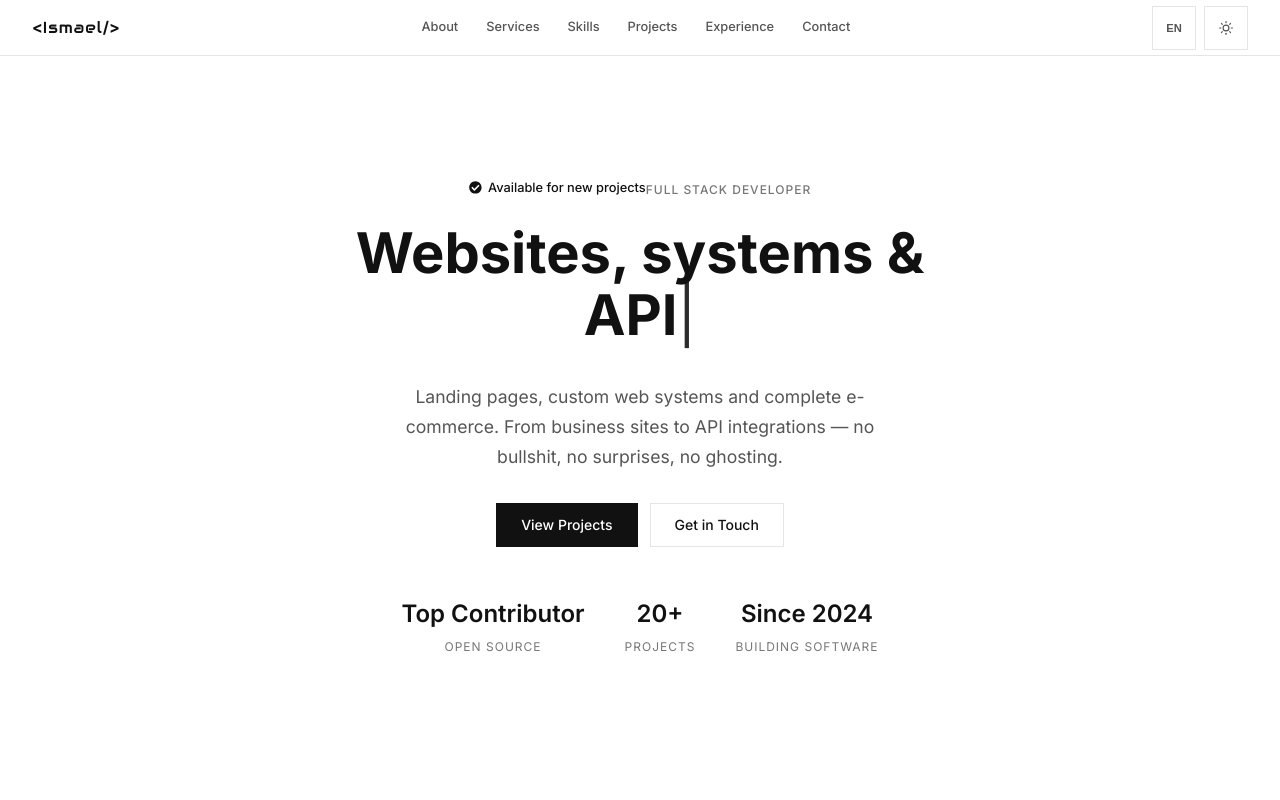
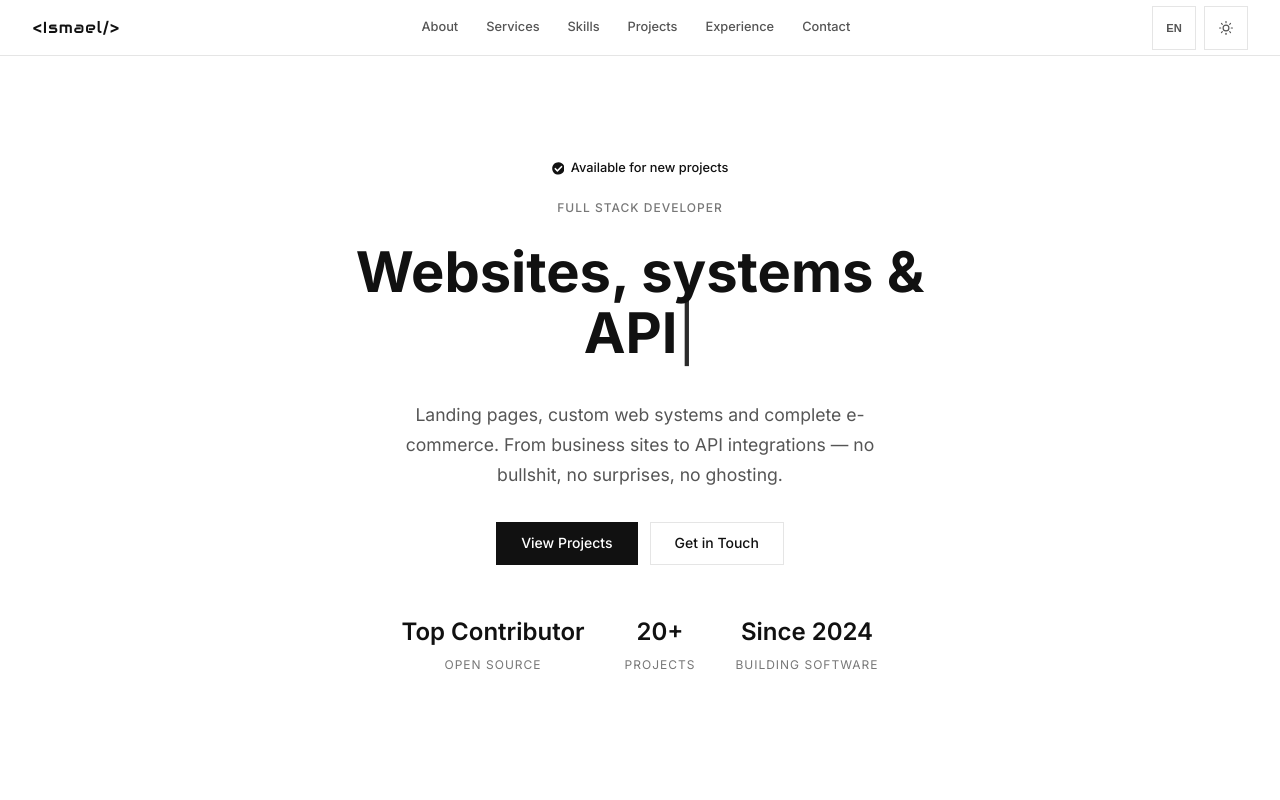
Before and after one commit to ismaeldouglasdev/meu-portfolio, a React (Vite) app: page / in a window 1280 px wide. Shown: the top 800 px of the page. Built offline with nearby package versions, Linux system fonts and the light colour scheme; no server answers.

Commit message:
fix: hero badge layout stacking and update email
- Change hero-badge from inline-flex to flex so tag stacks below
- Update mailto from y2kgif@gmail.com to contact@ismaeltech.com

```diff
--- a/src/App.css
+++ b/src/App.css
@@ -167,8 +167,9 @@
 }
 
 .hero-badge {
-  display: inline-flex;
-  align-items: center;
+  display: flex;
+  align-items: center;
+  justify-content: center;
   font-size: 0.8rem;
   font-weight: 500;
   color: var(--text);
--- a/src/components/Contato.tsx
+++ b/src/components/Contato.tsx
@@ -4,7 +4,7 @@ import { useTranslation } from '../i18n';
 const contatos = [
   { icon: <FaGithub aria-hidden="true" />, label: 'GitHub', href: 'https://github.com/ismaeldouglasdev' },
   { icon: <FaLinkedin aria-hidden="true" />, label: 'LinkedIn', href: 'https://linkedin.com/in/ismaeldouglasdev' },
-  { icon: <FaEnvelope aria-hidden="true" />, label: 'Email', href: 'mailto:y2kgif@gmail.com' },
+  { icon: <FaEnvelope aria-hidden="true" />, label: 'Email', href: 'mailto:contact@ismaeltech.com' },
   { icon: <FaWhatsapp aria-hidden="true" />, label: 'WhatsApp', href: 'https://wa.me/5511959873202' },
 ];
 
```
